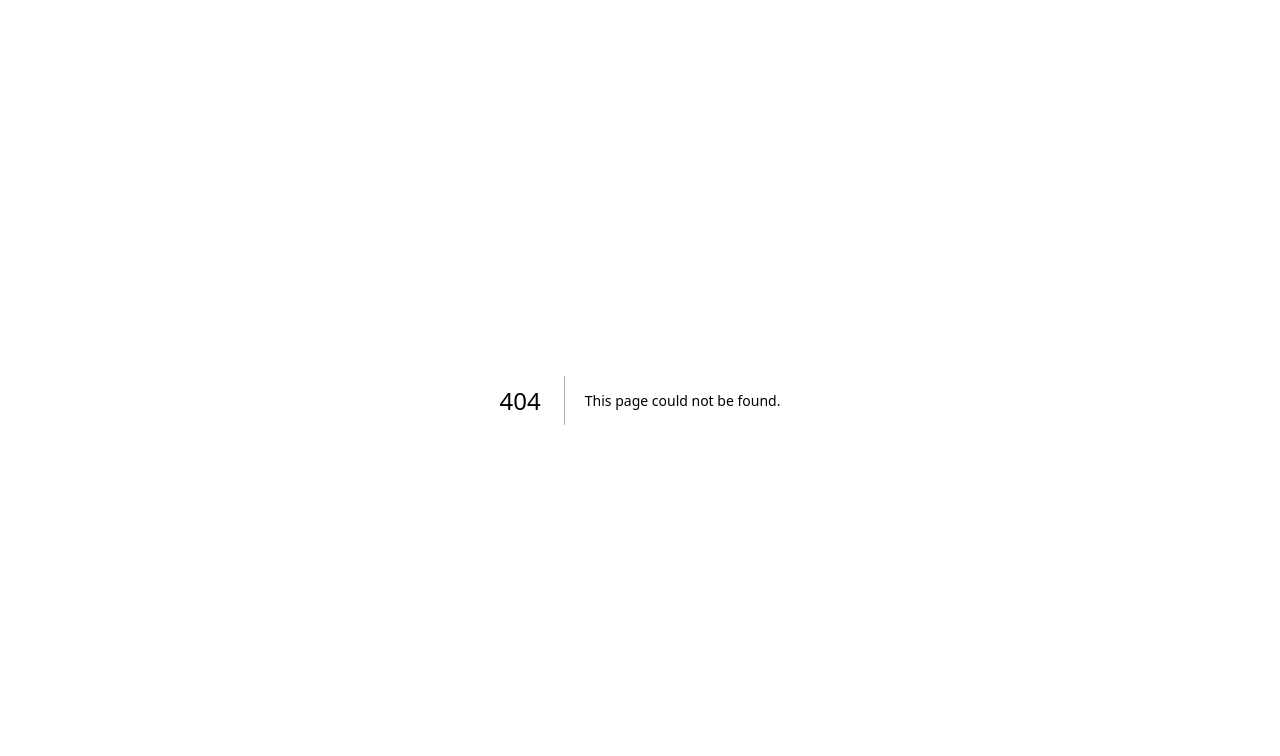
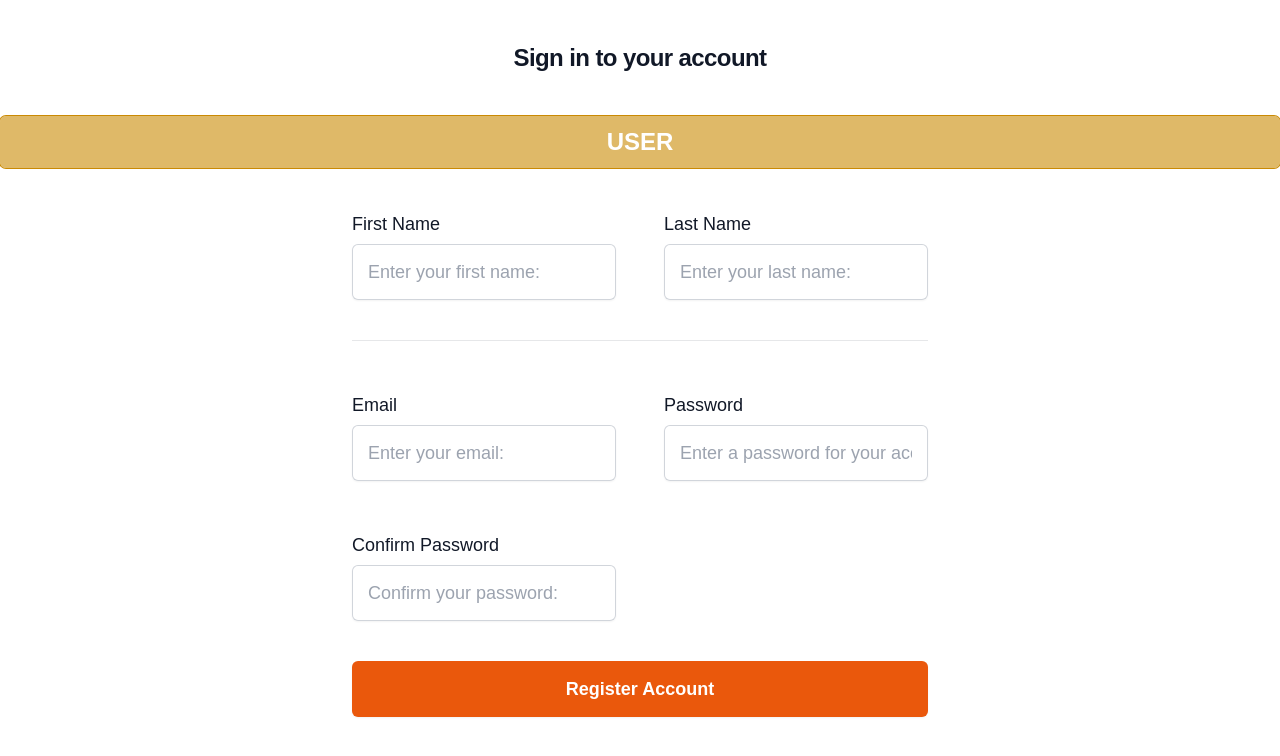
Before and after one commit to Leoozito/art-list-project, a Next.js app in the folder front/: page /auth/sign-up in a window 1280 px wide. Before the commit this address had no page. Shown: the top 756 px of the page. Built offline with nearby package versions, Linux system fonts and the light colour scheme; a web font is replaced by a local one.

Commit message:
created screen for registering new users

```diff
--- /dev/null
+++ b/front/src/app/auth/sign-up/page.tsx
@@ -0,0 +1,102 @@
+"use client"
+
+import Button from '@/components/Button';
+import Input from '@/components/Input';
+import { useState } from 'react';
+
+const SignUp = ({action}:any) => {
+
+    const [firstName, setFirstName] = useState("")
+    const [lastName, setLastName] = useState("")
+
+    const [email, setEmail] = useState("")
+    const [password, setPassword] = useState("")
+    const [confirmPassword, setConfirmPassword] = useState("")
+    // faltando username
+
+    return(
+
+        <>
+            <section>
+                <div className="flex flex-col justify-center items-center min-w-full">
+
+                    <div className="my-10">
+                        <h2 className="text-center text-2xl font-bold leading-9 tracking-tight text-gray-900">Sign in to your account</h2>
+                    </div>
+
+                    <div className='ring-yellow-600 ring-1 bg-yellow-600/60 w-full rounded-md py-2.5 text-[#ffffff] justify-center flex items-center font-extrabold sm:text-2xl uppercase'>
+                        <h1>User</h1>
+                    </div>
+
+                    <div className="mb-10">
+                        <form onSubmit={action} className='my-10'>
+
+                            <div className="mt-10 grid grid-cols-1 gap-12 sm:grid-cols-6">
+
+                                <div className="sm:col-span-3">
+                                    <Input
+                                        required={true}
+                                        value={firstName}
+                                        onChange={(e:any) => setFirstName(e.target.value)}
+                                        placeholder="Enter your first name: "
+                                        type="text"
+                                        label="First Name"
+                                    />
+                                </div>
+                                <div className="sm:col-span-3">
+                                    <Input
+                                        required={true}
+                                        value={lastName}
+                                        onChange={(e:any) => setLastName(e.target.value)}
+                                        placeholder="Enter your last name: "
+                                        type="text"
+                                        label="Last Name"
+                                    />
+                                </div>
+                            </div>
+                            <div className='border-t border-gray-900/10 pt-12 mt-10 grid grid-cols-1 gap-12 sm:grid-cols-6'>
+                                <div className="sm:col-span-3">
+                                    <Input
+                                        required={true}
+                                        value={email}
+                                        onChange={(e:any) => setEmail(e.target.value)}
+                                        placeholder="Enter your email: "
+                                        type="text"
+                                        label="Email"
+                                    />
+                                </div>
+                                <div className="sm:col-span-3">
+                                    <Input
+                                        required={true}
+                                        value={password}
+                                        onChange={(e:any) => setPassword(e.target.value)}
+                                        placeholder="Enter a password for your account: "
+                                        type="text"
+                                        label="Password"
+                                    />
+                                </div>
+                                <div className="sm:col-span-3">
+                                    <Input
+                                        required={true}
+                                        value={confirmPassword}
+                                        onChange={(e:any) => setConfirmPassword(e.target.value)}
+                                        placeholder="Confirm your password: "
+                                        type="text"
+                                        label="Confirm Password"
+                                    />
+                                </div>
+                            </div>
+                            <div className="mt-10">
+                                <Button
+                                    text="Register Account"
+                                />
+                            </div>
+                        </form>
+                    </div>
+                </div>
+            </section>
+        </>
+    )
+}
+
+export default SignUp;
```
